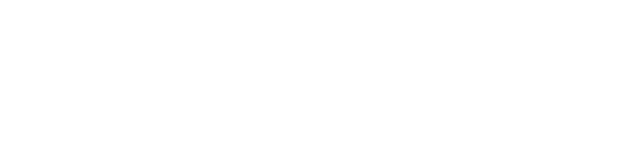
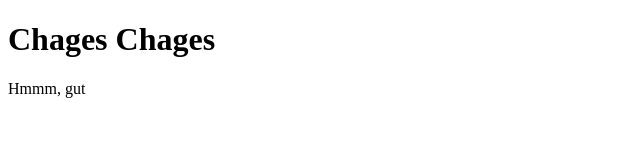
Before and after one commit to reinisgrasbergs-droid/otragrupa, a plain HTML site: page index.html in a window 1280 px wide. Shown: the whole page, without its empty margins (0-640 px from the left). Drawn offline with Linux system fonts and the light colour scheme.

Commit message:
lapa ar virsrakstu

```diff
--- a/index.html
+++ b/index.html
@@ -6,6 +6,9 @@
     <title>Document</title>
 </head>
 <body>
-
+    <div>
+        <h1>Chages Chages</h1>
+        <p>Hmmm, gut</p>
+    </div>
 </body>
 </html>
```
